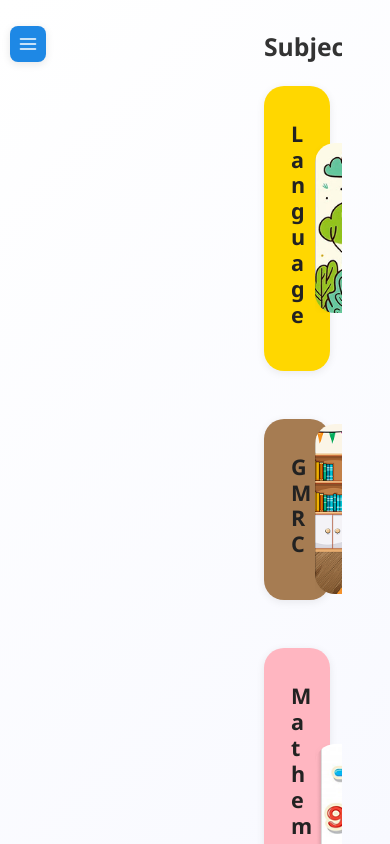
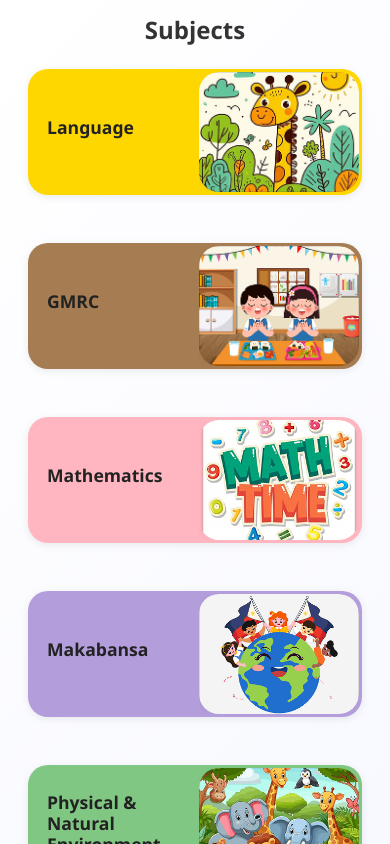
Before and after one commit to Gillgs/AR-Quest, a React (Vite) app: page /modules in a window 390 px wide. Built offline with nearby package versions, Linux system fonts and the light colour scheme; no server answers.

Commit message:
Enhance ModulePage with mobile responsiveness
Added responsive design for mobile view and updated styles accordingly.

```diff
--- a/src/pages/ModulePage.jsx
+++ b/src/pages/ModulePage.jsx
@@ -1,7 +1,7 @@
 
-import React, { useState } from 'react';
+import React, { useState, useEffect } from 'react';
 import { useNavigate } from 'react-router-dom';
-import { Row, Col, Card, Container, Button } from 'react-bootstrap';
+import { Row, Col, Card, Container, Modal, Button, Form } from 'react-bootstrap';
 import SideMenu from '../components/SideMenu';
 import '../styles/progress.css';
 
@@ -37,12 +37,32 @@ const ModulePage = () => {
     const navigate = useNavigate();
     const [selectedSubject, setSelectedSubject] = useState(subjects[0].name);
 
+    // Add responsive state for mobile
+    const [isMobile, setIsMobile] = useState(typeof window !== 'undefined' ? window.innerWidth <= 768 : false);
+
+    useEffect(() => {
+        const onResize = () => setIsMobile(window.innerWidth <= 768);
+        window.addEventListener('resize', onResize);
+        return () => window.removeEventListener('resize', onResize);
+    }, []);
+
     return (
         <div className="d-flex min-vh-100" style={{ background: 'linear-gradient(135deg, #ffffff 0%, #f8f9ff 100%)' }}>
-			<SideMenu selectedItem="Modules" />
-			<div style={{ marginLeft: '220px', width: 'calc(100% - 236px)', height: '100vh', padding: '32px', overflowY: 'auto' }}>
+            {!isMobile && <SideMenu selectedItem="Modules" />}
+            <div style={{
+                marginLeft: isMobile ? '0' : '220px',
+                width: isMobile ? '100%' : 'calc(100% - 236px)',
+                height: '100vh',
+                padding: isMobile ? '16px' : '32px',
+                overflowY: 'auto'
+            }}>
                 <Container fluid>
-					<h2 className="mb-4" style={{ fontWeight: 'bold', color: '#333' }}>Subjects</h2>
+                    <h2 className="mb-4" style={{
+                        fontWeight: 'bold',
+                        color: '#333',
+                        textAlign: isMobile ? 'center' : 'left',
+                        fontSize: isMobile ? '1.5rem' : '2rem'
+                    }}>Subjects</h2>
                     <Row className="g-4">
                         {subjects.map(subject => (
                             <Col xs={12} md={6} key={subject.name}>
@@ -64,11 +84,35 @@ const ModulePage = () => {
                                         e.currentTarget.style.boxShadow = '0 2px 8px rgba(0,0,0,0.08)';
                                     }}
                                 >
-									<div style={{ flex: 1, padding: '32px 24px', minWidth: 0 }}>
-										<h4 style={{ fontWeight: '600', color: '#222', marginBottom: '8px' }}>{subject.name}</h4>
+                                    <div style={{
+                                        flex: 1,
+                                        padding: isMobile ? '20px 16px' : '32px 24px',
+                                        minWidth: 0
+                                    }}>
+                                        <h4 style={{
+                                            fontWeight: '600',
+                                            color: '#222',
+                                            marginBottom: '8px',
+                                            fontSize: isMobile ? '1.1rem' : '1.25rem'
+                                        }}>{subject.name}</h4>
                                     </div>
-									<div style={{ flex: '0 0 240px', height: '170px', display: 'flex', alignItems: 'center', justifyContent: 'flex-end', borderTopRightRadius: '20px', borderBottomRightRadius: '20px', overflow: 'hidden' }}>
-										<img src={subject.image} alt={subject.name} style={{ width: '100%', height: '100%', objectFit: 'cover', borderRadius: '20px', boxShadow: '0 2px 8px rgba(0,0,0,0.04)' }} />
+                                    <div style={{
+                                        flex: isMobile ? '0 0 160px' : '0 0 240px',
+                                        height: isMobile ? '120px' : '170px',
+                                        display: 'flex',
+                                        alignItems: 'center',
+                                        justifyContent: 'flex-end',
+                                        borderTopRightRadius: '20px',
+                                        borderBottomRightRadius: '20px',
+                                        overflow: 'hidden'
+                                    }}>
+                                        <img src={subject.image} alt={subject.name} style={{
+                                            width: '100%',
+                                            height: '100%',
+                                            objectFit: 'cover',
+                                            borderRadius: '20px',
+                                            boxShadow: '0 2px 8px rgba(0,0,0,0.04)'
+                                        }} />
                                     </div>
                                 </Card>
                             </Col>
```
Lines whose indentation alone changed are shown as unchanged.
